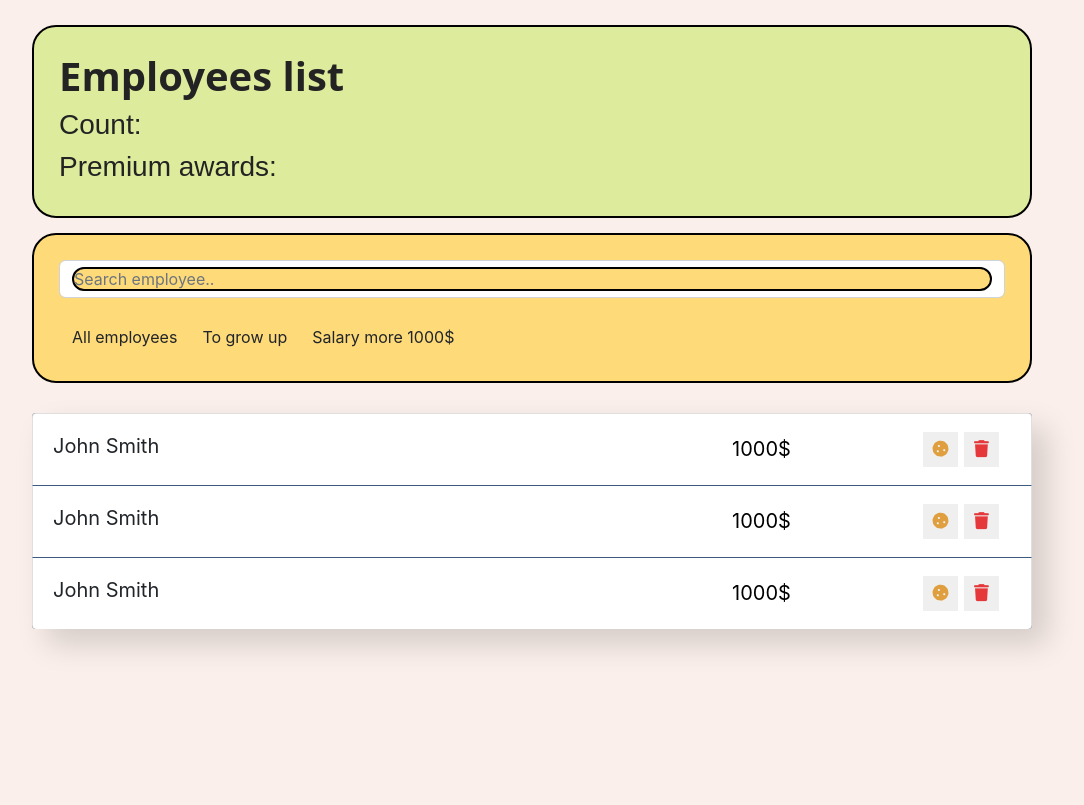
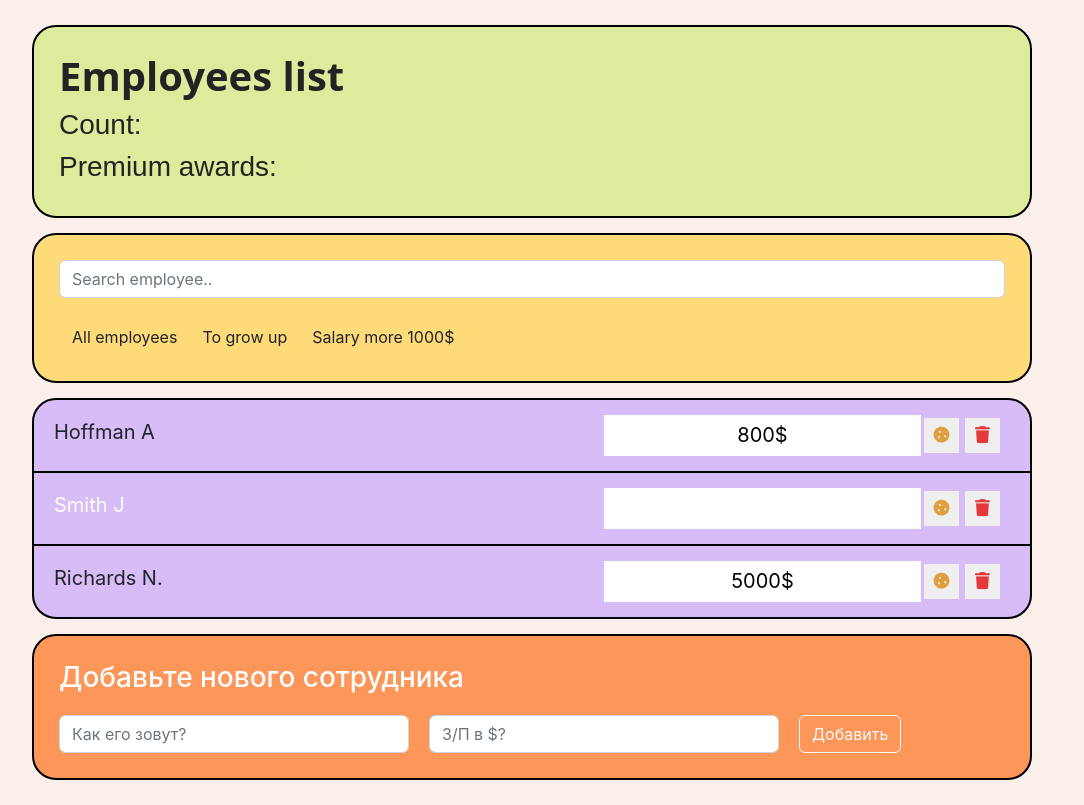
Before and after one commit to artem773/employees_list, a React (Create React App) app: page / in a window 1280 px wide. Shown: the whole page, without its empty margins (108-1192 px from the left). Built offline with nearby package versions, Linux system fonts and the light colour scheme.

Commit message:
Add components and props

```diff
--- a/src/components/app/app.jsx
+++ b/src/components/app/app.jsx
@@ -3,9 +3,16 @@
 import SearchPanel from '../search-panel/search-panel';
 import AppFilter from '../app-filter/app-filter';
 import EmployersList from '../employers-list/employers-list';
-import EmployersAddForm from '../employers-add-form/employers-add-form';
+import EmployeesAddForm from '../employers-add-form/employees-add-form';
 
 function App(){
+
+    const data = [
+        {name: "Hoffman A", salary: "800", increase: false},
+        {name: "Smith J", salary: "3000", increase: true},
+        {name: "Richards N.", salary: "5000", increase: false},
+    ];
+
     return (
         <div className="app">
             <AppInfo/>
@@ -15,8 +22,8 @@
                 <AppFilter/>
             </div>
 
-            <EmployersList/>
-            <EmployersAddForm/>
+            <EmployersList data={data}/>
+            <EmployeesAddForm/>
         </div>
     );
 }
--- a/src/components/employers-add-form/employers-add-form.css
+++ b/src/components/employers-add-form/employees-add-form.css
@@ -1,9 +1,9 @@
 .app-add-form {
-    margin-top: 30px;
+    margin-top: 15px;
     padding: 25px;
-    background-color: #3d5a80;
-    border-radius: 4px;
-    box-shadow: 15px 15px 30px rgba(0,0,0, .15);
+    background-color: #FC9659;
+    border-radius: 24px;
+    border: 2px solid black;
     color: #fff;
 }
 
--- a/src/components/employers-add-form/employers-add-form.jsx
+++ b/src/components/employers-add-form/employees-add-form.jsx
@@ -1,7 +1,8 @@
-import './employers-add-form.css';
+import './employees-add-form.css';
 
-const EmployersAddForm = ()=>{
-    <div className="app-add-form">
+const EmployeesAddForm = () => {
+    return (
+        <div className="app-add-form">
             <h3>Добавьте нового сотрудника</h3>
             <form
                 className="add-form d-flex">
@@ -16,6 +17,7 @@
                         className="btn btn-outline-light">Добавить</button>
             </form>
         </div>
+    )
 }
 
-export default EmployersAddForm;
+export default EmployeesAddForm;
--- a/src/components/employers-list-item/employers-list-item.css
+++ b/src/components/employers-list-item/employers-list-item.css
@@ -1,11 +1,12 @@
 .list-group-item {
     padding: 15px 20px;
-    border-bottom: 1px solid #3d5a80;
+    background-color: #D7BCF7;
+    border: 2px solid black;
 }
 
-.list-group-item:last-child {
+/* .list-group-item:last-child {
     border-bottom: none;
-}
+} */
 
 .list-group-item span {
     line-height: 35px;
@@ -56,7 +57,7 @@
 }
 
 .list-group-item.increase .list-group-item-label, .list-group-item.increase .list-group-item-input {
-    color: #e09f3e;
+    color: white;
 }
 
 .list-group-item.increase .btn-star {
--- a/src/components/employers-list-item/employers-list-item.jsx
+++ b/src/components/employers-list-item/employers-list-item.jsx
@@ -1,10 +1,16 @@
 import './employers-list-item.css';
 
-const EmployeesListItem = () => {
-    return(
-        <li className="list-group-item d-flex justify-content-between">
-            <span className="list-group-item-label">John Smith</span>
-            <input type="text" className="list-group-item-input" defaultValue="1000$"/>
+const EmployeesListItem = ({ name, salary, increase }) => {
+
+    let classNames = "list-group-item d-flex justify-content-between"; // це якщо користувач клікнув на одне із імен(шоб мінявся колір імені)
+    if (increase) {
+        classNames += ' increase';
+    }
+
+    return (
+        <li className={classNames}>
+            <span className="list-group-item-label">{name}</span>
+            <input type="text" className="list-group-item-input" defaultValue={salary + "$"} />
             <div className='d-flex justify-content-center align-items-center'>
                 <button type="button"
                     className="btn-cookie btn-sm ">
@@ -12,7 +18,7 @@
                 </button>
 
                 <button type="button"
-                        className="btn-trash btn-sm ">
+                    className="btn-trash btn-sm ">
                     <i className="fas fa-trash"></i>
                 </button>
                 <i className="fas fa-star"></i>
--- a/src/components/employers-list/employers-list.css
+++ b/src/components/employers-list/employers-list.css
@@ -1,7 +1,6 @@
 .app-list {
-    margin-top: 30px;
-    background-color: #3d5a80;
-    border-radius: 4px;
-    box-shadow: 15px 15px 30px rgba(0,0,0, .15);
+    margin-top: 15px;
+    background-color: #D7BCF7;
+    border-radius: 24px;
     color: #fff;
 }
--- a/src/components/employers-list/employers-list.jsx
+++ b/src/components/employers-list/employers-list.jsx
@@ -1,12 +1,17 @@
 import EmployeesListItem from "../employers-list-item/employers-list-item";
 import './employers-list.css';
 
-const EmployersList = () => {
-    return(
+const EmployersList = ({ data }) => {
+
+    const elements = data.map(item => {
+        return (
+            <EmployeesListItem /* name={item.name} salary={item.salary} */ {...item} />
+        );
+    });
+
+    return (
         <ul className="app-list list-group">
-            <EmployeesListItem/>
-            <EmployeesListItem/>
-            <EmployeesListItem/>
+            {elements}
         </ul>
     )
 }
--- a/src/components/search-panel/search-panel.css
+++ b/src/components/search-panel/search-panel.css
@@ -11,9 +11,11 @@
 input{
     color: black;
 }
-input::placeholder{
+/* input::placeholder{
+    width: 100%;
+    height: 100%;
     border: 2px solid black;
     background-color: #FEDA79;
     border-radius: 12px;
     color: black;
-}
+} */
```
Also changed, not shown: src/components/app-filter/app-filter.css (line endings or trailing spaces), src/index.js (line endings or trailing spaces).
